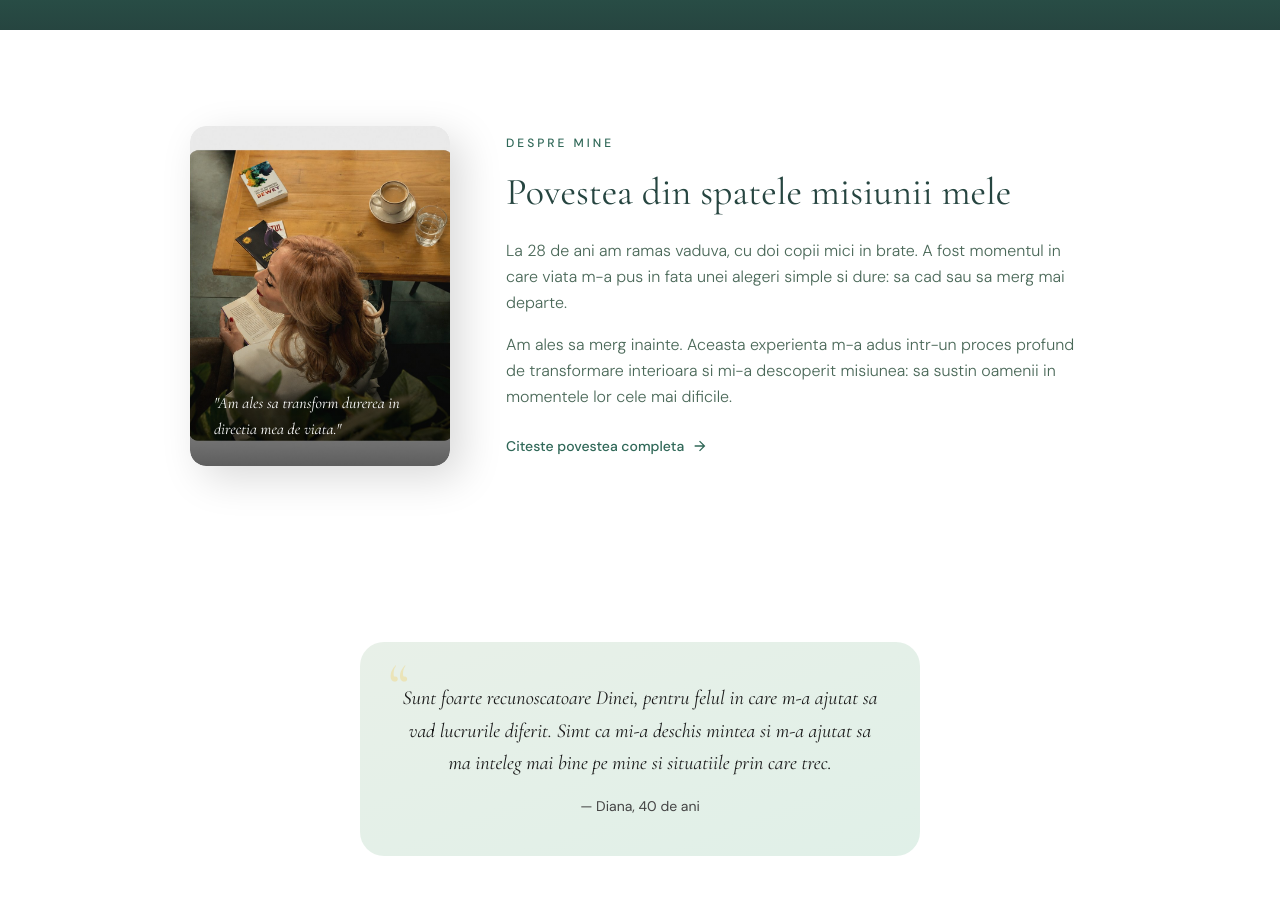
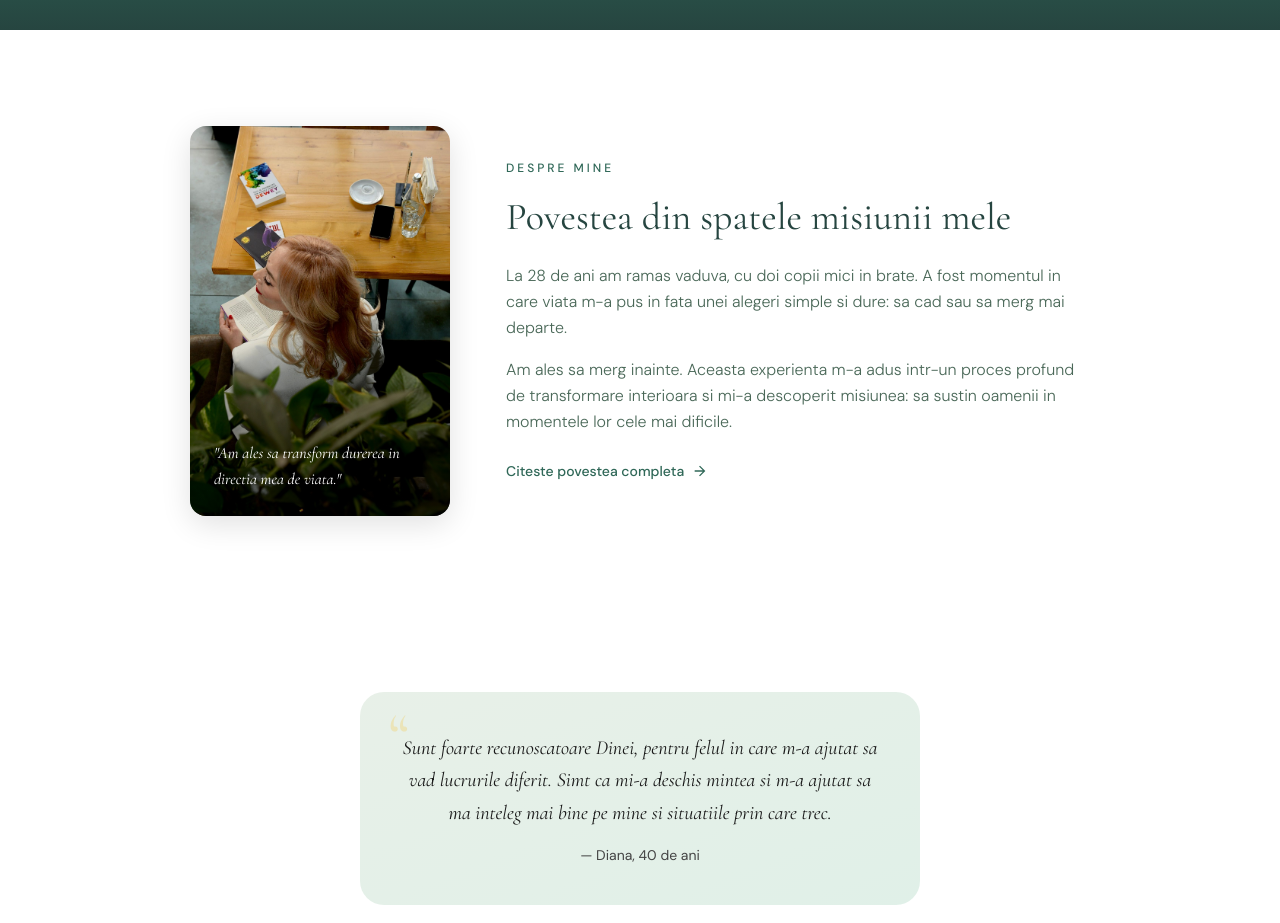
Before and after one commit to cataref/dinagheorghian.ro, a Next.js app: page / in a window 1280 px wide. Shown: the part 900-1823 px from the top of the page. Built offline with nearby package versions, Linux system fonts and the light colour scheme.

Commit message:
Add files via upload

```diff
--- a/src/components/home/AboutTeaser.tsx
+++ b/src/components/home/AboutTeaser.tsx
@@ -8,12 +8,14 @@ export default function AboutTeaser() {
     <section className="bg-white py-24 px-6 md:px-12">
       <div className="max-w-[900px] mx-auto flex flex-col md:flex-row gap-14 items-center">
         {/* Visual */}
-        <Reveal className="flex-shrink-0 w-[260px] h-[340px] rounded-2xl relative overflow-hidden shadow-[12px_12px_40px_rgba(0,0,0,0.15)]">
-          <img src="/images/dina-reading.png" alt="Dina Gheorghian" className="w-full h-full object-cover rounded-2xl" />
-          <div className="absolute inset-0 bg-gradient-to-t from-black/60 via-transparent to-transparent rounded-2xl" />
-          <p className="absolute bottom-6 left-6 right-6 font-serif text-base text-white italic leading-relaxed drop-shadow-md">
-            "Am ales sa transform durerea in directia mea de viata."
-          </p>
+        <Reveal className="flex-shrink-0 w-[260px]">
+          <div className="rounded-2xl overflow-hidden relative" style={{ boxShadow: "0 8px 30px rgba(0,0,0,0.12)" }}>
+            <img src="/images/dina-reading.jpg" alt="Dina Gheorghian" className="w-full h-auto block" />
+            <div className="absolute inset-0 bg-gradient-to-t from-black/60 via-transparent to-transparent" />
+            <p className="absolute bottom-6 left-6 right-6 font-serif text-base text-white italic leading-relaxed drop-shadow-md">
+              "Am ales sa transform durerea in directia mea de viata."
+            </p>
+          </div>
         </Reveal>
 
         {/* Text */}
```
Also changed, not shown: public/images/dina-reading.jpg (added).
